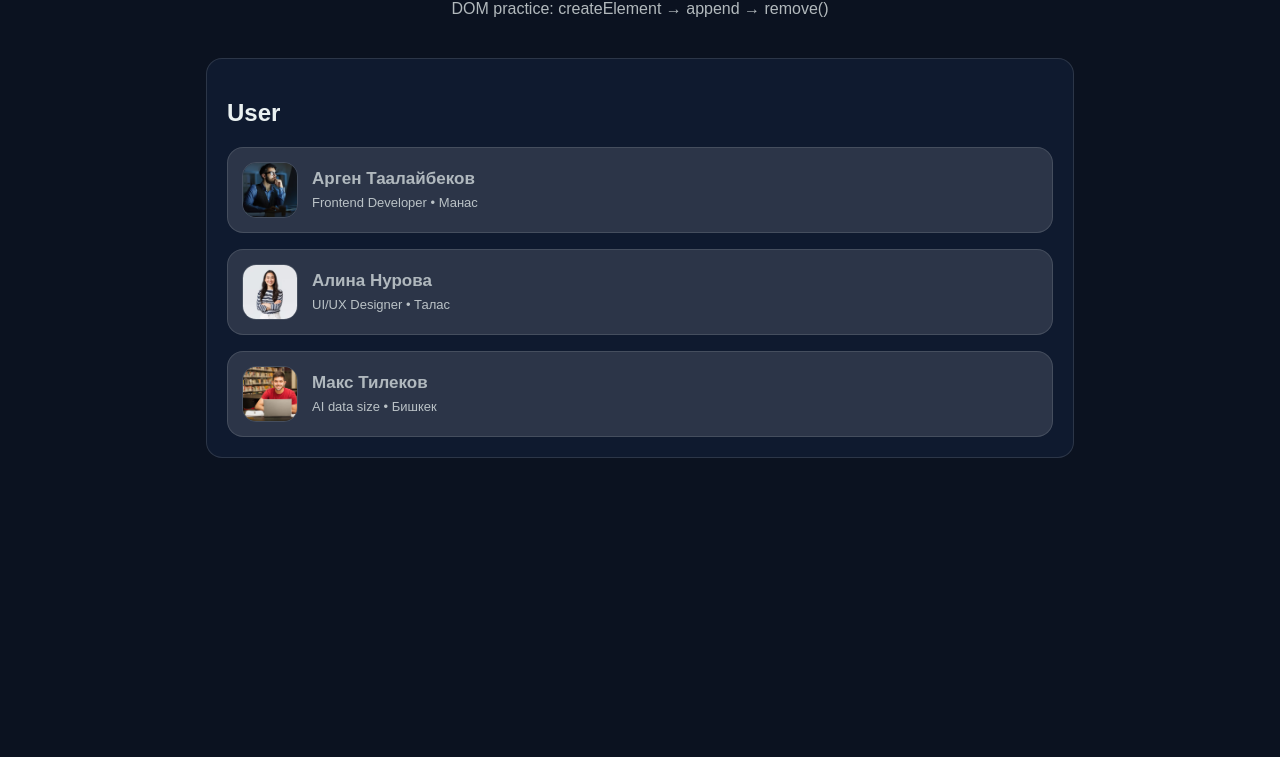
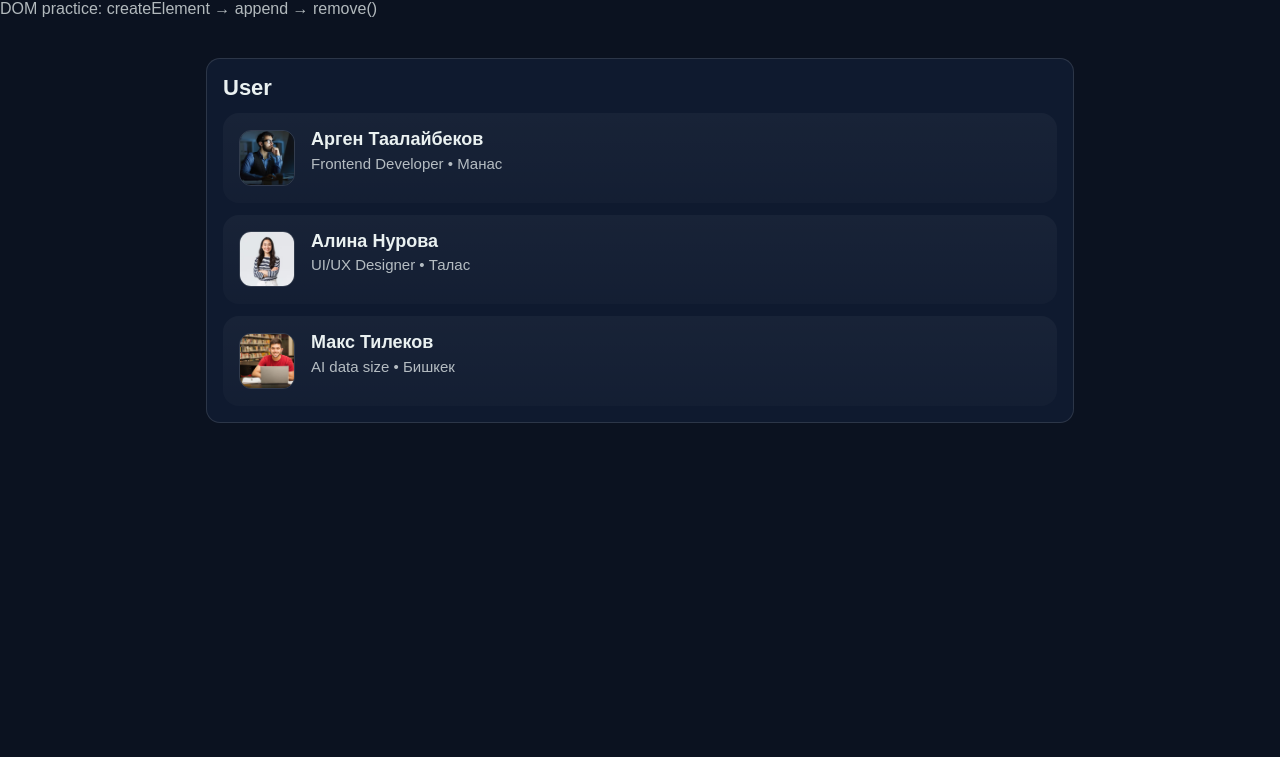
Before and after one commit to argen-2009/DOM, a plain HTML site: page index.html in a window 1280 px wide. Shown: the part 43-800 px from the top of the page. Drawn offline with Linux system fonts and the light colour scheme.

Commit message:
Update style.css

```diff
--- a/style.css
+++ b/style.css
@@ -16,7 +16,6 @@ body {
 }
 
 .header {
-    text-align: center;
     margin-bottom: 16px;
 }
 
@@ -26,80 +25,70 @@ body {
 
 .header p {
     margin: 6px 0 0;
-    opacity: 0.75;
+    opacity: .75;
 }
 
 .panel {
     background: #0f1a2f;
     border: 1px solid rgba(255, 255, 255, 0.12);
-    border-radius: 16px;
-    padding: 20px;
+    border-radius: 14px;
+    padding: 16px;
+}
+
+.panel h2 {
+    margin: 0;
+    font-size: 22px;
 }
 
 .users {
     display: grid;
-    gap: 16px;
-    margin-top: 16px;
+    gap: 12px;
+    margin-top: 12px;
 }
 
 .card {
-    background: rgba(255, 255, 255, 0.12);
-    border: 1px solid rgba(255, 255, 255, 0.12);
+    background: linear-gradient(
+        180deg,
+        rgba(255,255,255,0.04),
+        rgba(255,255,255,0.02)
+    );
     border-radius: 16px;
-    padding: 14px;
+    padding: 16px;
     display: grid;
     grid-template-columns: 56px 1fr;
-    gap: 14px;
+    gap: 16px;
     align-items: center;
-    transition: 0.3s ease;
-    animation: fadeIn 0.4s ease forwards;
+    transition: 0.25s;
 }
 
 .card:hover {
-    transform: translateY(-4px);
-    background: #1d2c4d;
-    box-shadow: 0 10px 25px rgba(0,0,0,0.4);
+    background: rgba(255, 255, 255, 0.06);
+    transform: translateY(-2px);
+}
+
+.card div {
+    display: flex;
+    flex-direction: column;
+    justify-content: center;
 }
 
 .avatar {
     width: 56px;
     height: 56px;
-    border-radius: 14px;
+    border-radius: 12px;
     object-fit: cover;
     border: 1px solid rgba(255, 255, 255, 0.12);
 }
 
 .name {
     margin: 0;
-    font-size: 17px;
-    opacity: 0.7;
+    font-size: 18px;
+    font-weight: 600;
+    line-height: 1.2;
 }
 
 .meta {
-    margin: 6px 0 0;
-    font-size: 13px;
+    margin-top: 4px;
+    font-size: 15px;
     opacity: 0.75;
-
 }
-
-@keyframes fadeIn {
-    from {
-        opacity: 0;
-        transform: translateY(15px);
-    }
-    to {
-        opacity: 1;
-        transform: translateY(0);
-    }
-}
-
-@media (max-width: 600px) {
-    .card {
-        grid-template-columns: 1fr;
-        text-align: center;
-    }
-
-    .avatar {
-        margin: 0 auto;
-    }
-}
```
